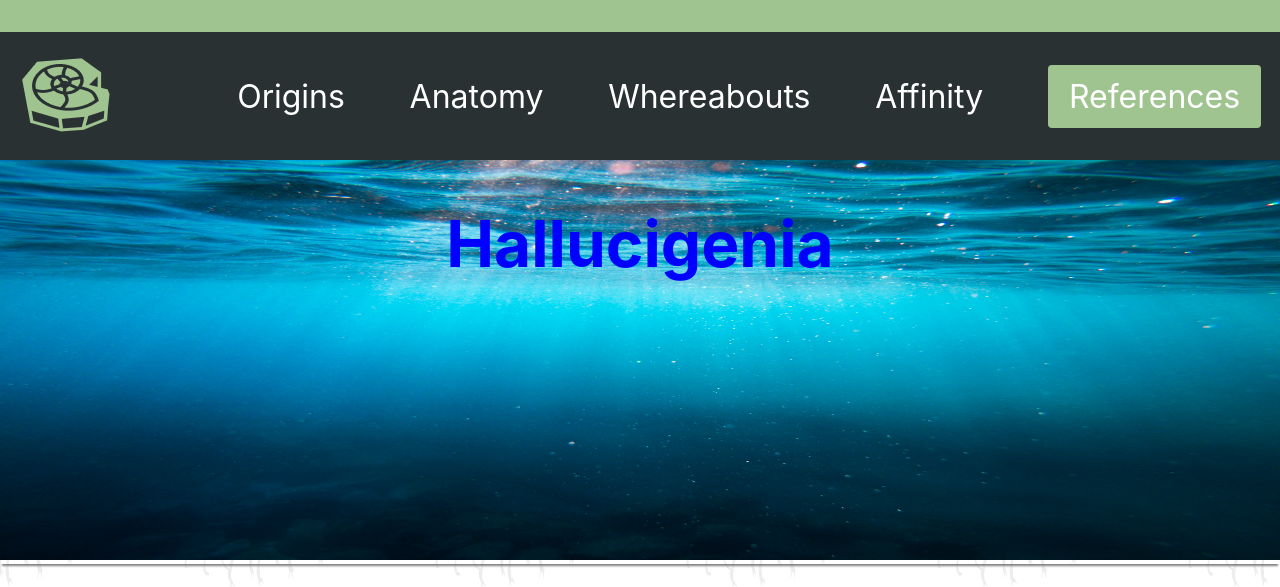
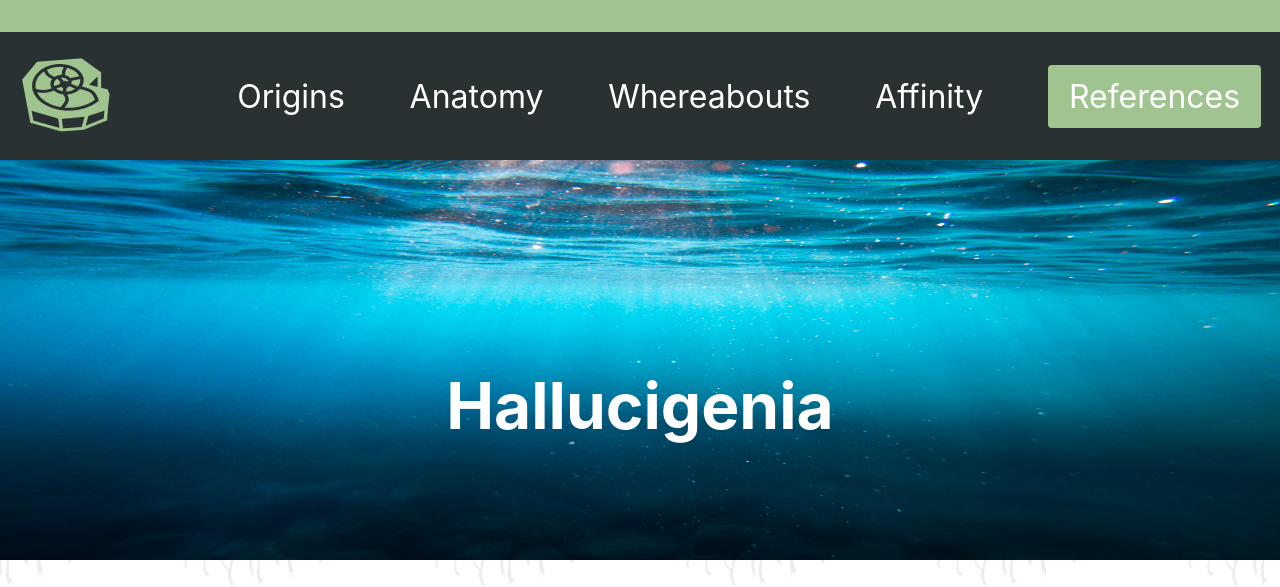
Before and after one commit to jorgeemejia/hgenia-dot-com, a React (Create React App) app: page / in a window 1280 px wide. Shown: the top 587 px of the page. Built offline with nearby package versions, Linux system fonts and the light colour scheme.

Commit message:
attempting to center hero text

```diff
--- a/src/Pages/Home.module.css
+++ b/src/Pages/Home.module.css
@@ -1,5 +1,4 @@
 .home_page {
-    margin-top: 6rem;
     display: flex;
     flex-direction: column;
     gap: 6rem;
@@ -7,7 +6,7 @@
 
 .header {
     position: absolute;
-    top: 30%;
+    top: 50%;
     left: 50%;
     transform: translate(-50%, -50%);
     color: white;
@@ -15,14 +14,14 @@
 }
 
 .hero_section {
-    margin-top: -6rem;
-    box-shadow: 0 4px 2px -2px gray;
+    /* margin-top: -6rem; */
+    position: relative;
+    text-align: center;
 }
 
 .hero_image {
     width:100%;
     height: 556px;
-    position: relative;
 }
 
 
@@ -43,12 +42,7 @@
 
 @media (max-width: 1280px) {
     .header {
-        color: blue;
-        position: absolute;
-        top: 25%;
-        left: 50%;
-        font-size: 4rem;
-        transform: translate(-50%, -50%);
+        color: white;
     }
 
     .hero_image {
```
